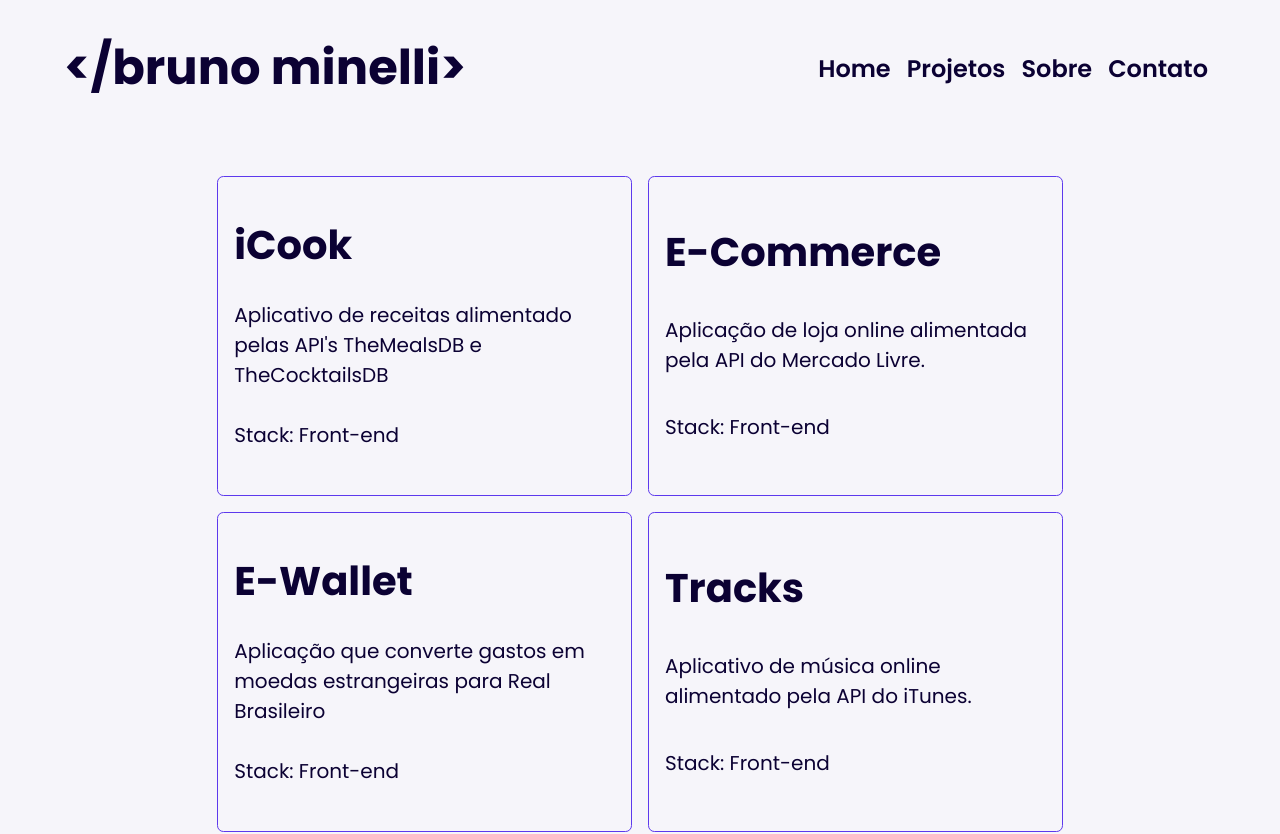
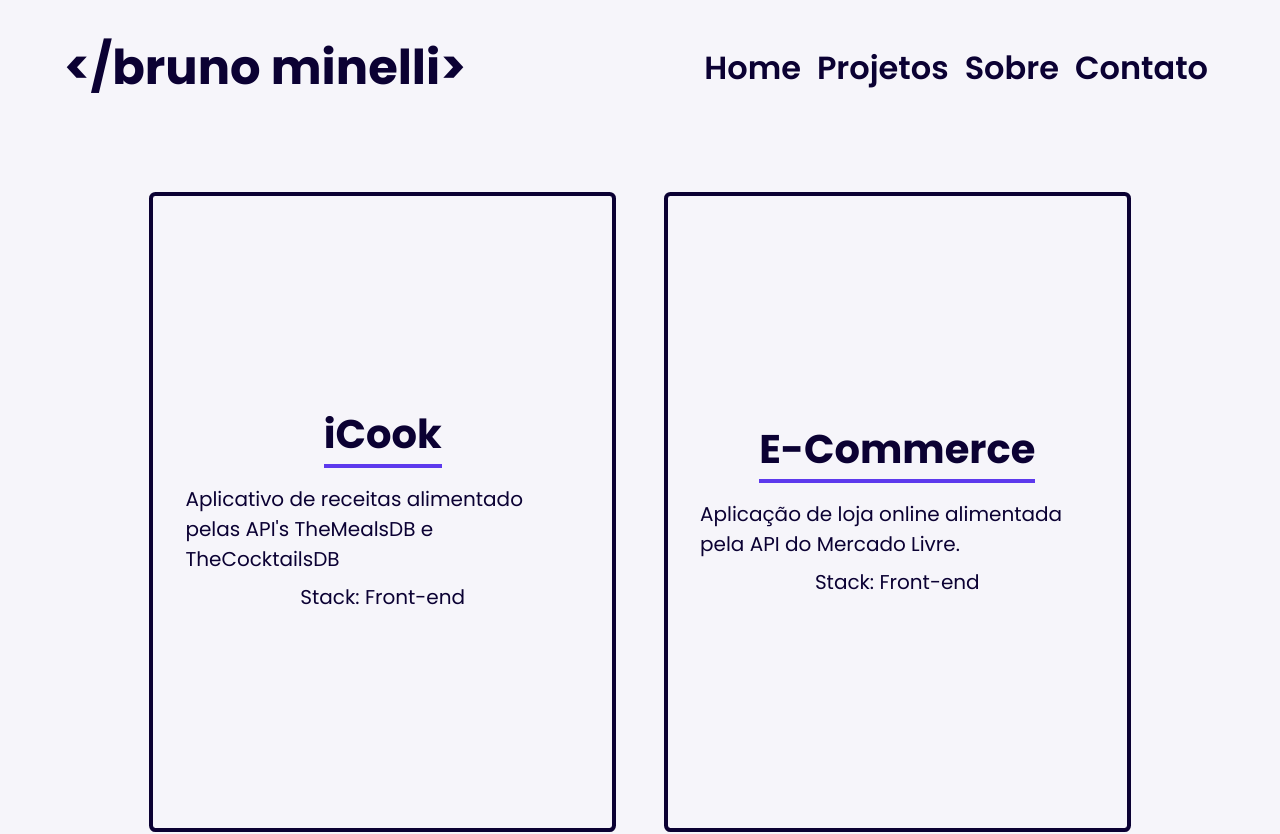
Before and after one commit to obrunominelli/obrunominelli.github.io, a React (Create React App) app: page /projects in a window 1280 px wide. Shown: the top 834 px of the page. Built offline with nearby package versions, Linux system fonts and the light colour scheme.

Commit message:
style: Ajustes de estilização da página inicial.

```diff
--- a/src/pages/Home.jsx
+++ b/src/pages/Home.jsx
@@ -18,13 +18,13 @@ function Home() {
           >
             <Section>
               <Block>
-                <Title>
+                <Title color={ palette.light.primary }>
                   Olá,<br />
                   eu sou Bruno Minelli
                 </Title>
-                <Subtitle>Desenvolvedor Web</Subtitle>
+                <Subtitle color={ palette.light.primary }>Desenvolvedor Web</Subtitle>
                 <Paragraph color={ palette.light.primary }>
-                  Especialista em desenvolvimento <strong>frontend</strong>, <strong>backend</strong> e <strong>fullstack</strong>
+                  Especialista em desenvolvimento <strong>fullstack</strong>
                 </Paragraph>
               </Block>
               <Block>
@@ -61,7 +61,7 @@ function Home() {
           >
             <Section>
               <Block>
-                <Title>Sobre mim</Title>
+                <Title color={ palette.light.secondary }>Sobre mim</Title>
                 <Paragraph color={ palette.light.secondary }>
                   Eu sou um apaixonado por jogos e por tecnologia com mais de oito anos de experiência no setor de tecnologia da informação aplicada à educação. Eu já corrigi um banco de dados em tempo real durante um evento de cursos de reciclagem para pessoas da área de medicina e gerenciei uma rede de mais de cem computadores no IFSP para pessoas estudantes. - <Link to='/about'>Veja mais...</Link>
                 </Paragraph>
@@ -77,7 +77,7 @@ function Home() {
           >
             <Section>
               <Block>
-                <Title>Competências</Title>
+                <Title color={ palette.light.primary }>Competências</Title>
                 { skills.map((skill, index) =>
                   <Card key={ index }>
                     <Paragraph color={ palette.light.primary }>{ skill }</Paragraph>
--- a/src/styles/index.js
+++ b/src/styles/index.js
@@ -55,6 +55,7 @@ const NavLink = styled.nav `
     margin: 0.5rem;
     text-decoration: none;
     color: ${props => props.color};
+    font-size: 1.5rem;
     font-weight: 600;
     transition: 0.5s;
 
@@ -65,9 +66,11 @@ const NavLink = styled.nav `
 
   @media screen and (min-width: 768px) {
     width: fit-content;
+  }
 
+  @media screen and (min-width: 1280px) {
     a {
-      font-size: 1.5rem;
+      font-size: 2rem;
     }
   }
 `;
@@ -84,12 +87,41 @@ const ExternalLink = styled.a `
   display: flex;
   align-items: center;
   justify-content: center;
-  width: 25%;
+  font-size: 0.875rem;
+  font-weight: 600;
+  text-decoration: none;
+  color: ${ props => props.color };
+  transition: 0.5s;
+
+  :hover {
+    color: ${ palette.light.accent };
+  }
 
   img {
     padding: 0.5rem;
-    min-width: 2.5rem;
+    width: 5rem;
   }
+
+  @media screen and (min-width: 768px) {
+    img {
+      width: 5rem;
+    }
+  }
+
+  @media screen and (min-width: 1280px) {
+    font-size: 1.25rem;
+    img {
+      width: 7.5rem;
+    }
+  }
+
+  @media screen and (min-width: 1920px) {
+    font-size: 2rem;
+    img {
+      width: 10rem;
+    }
+  }
+
 `;
 
 const Container = styled.main `
@@ -98,8 +130,8 @@ const Container = styled.main `
   align-items: center;
   justify-content: center;
   margin: auto;
+  background-color: ${ palette.light.secondary };
   width: 100%;
-  background-color: ${ palette.light.secondary };
 `;
 
 const Wrapper = styled.article `
@@ -113,7 +145,6 @@ const Wrapper = styled.article `
   width: 100%;
 
   @media screen and (min-width: 768px) {
-    flex-flow: row nowrap;
     padding: 2rem 4rem;
   }
 
@@ -131,7 +162,6 @@ const Section = styled.section `
 
   @media screen and (min-width: 768px) {
     flex-flow: row nowrap;
-    width: 95%;
   }
 
   @media screen and (min-width: 1280px) {
@@ -139,20 +169,21 @@ const Section = styled.section `
   }
 
   @media screen and (min-width: 1920px) {
-    width: 70%;
+    width: 85%;
   }
 `;
 
 const Block = styled.div `
   display: flex;
   flex-flow: row wrap;
-  align-items: center;
+  align-items: flex-start;
   justify-content: center;
   min-width: 50%;
   max-width: 100%;
 `;
 
 const Title = styled.h1 `
+  color: ${ props => props.color };
   font-size: 1.75rem;
   text-align: center;
   margin-bottom: 0.5rem;
@@ -195,7 +226,6 @@ const Subtitle = styled.h2 `
 
 const Paragraph = styled.p `
   font-size: 0.875rem;
-  text-align: center;
   margin-bottom: 0.5rem;
   color: ${props => props.color};
 
@@ -217,7 +247,6 @@ const Paragraph = styled.p `
   @media screen and (min-width: 768px) {
     font-size: 0.875rem;
     text-align: left;
-    width: 100%;
   }
 
   @media screen and (min-width: 1280px) {
@@ -238,6 +267,10 @@ const Card = styled.div `
   padding: 1rem;
   width: 50%;
 
+  ${Paragraph} {
+    margin: 0;
+  }
+
   @media screen and (min-width: 768px) {
     max-width: 25%;
 
@@ -247,19 +280,118 @@ const Card = styled.div `
   }
 `;
 
+const Dropdown = styled(Card) `
+  border: 0.0625rem solid ${palette.light.primary};
+  margin: 0.5rem;
+  padding: 0.5rem;
+  width: 45%;
+  transition: 1s;
+
+  ${Block} {
+    display: none;
+    padding: 1rem;
+    top: 3.75rem;
+    transform: 1s;
+  }
+
+  ${Paragraph} {
+    text-align: left;
+  }
+
+  :hover {
+    color: ${palette.light.secondary};
+    background-color: ${palette.light.primary};
+    cursor: pointer;
+
+    ${Paragraph} {
+      color: ${palette.light.secondary};
+    }
+
+    ${Block} {
+      display: block;
+    }
+  }
+`;
+
 const Project = styled.div `
   display: flex;
   flex-direction: column;
   align-items: center;
-  justify-content: space-evenly;
+  justify-content: flex-start;
   color: ${ palette.light.primary };
-  border: 1px solid ${palette.light.accent};
+  border: 0.25rem solid ${ palette.light.primary };
   border-radius: 0.4rem;
   padding: 1rem;
   margin: 0.5rem;
-  width: 40%;
-  min-height: 20rem;
+  width: 100%;
   transition: 0.5s;
+
+  ${ Section } {
+    justify-content: center;
+    width: 100%;
+
+    ${ Paragraph } {
+      text-align: center;
+      margin: 0.5rem;
+      width: 45%;
+    };
+  };
+
+  ${Title}, ${Subtitle} {
+    text-align: center;
+    border-bottom: 0.25rem solid ${palette.light.accent};
+    width: fit-content;
+  }
+
+  @media screen and (min-width: 768px) {
+    justify-content: center;
+    width: 45%;
+    height: 25rem;
+
+    ${ Section } {
+      flex-flow: row wrap;
+
+      ${ Paragraph } {
+        width: 40%;
+      };
+    }
+
+    ${Title}, ${Subtitle} {
+      margin-bottom: 0.5rem;
+    }
+  }
+
+  @media screen and (min-width: 1280px) {
+    margin: 1.5rem;
+    padding: 2rem;
+    width: 45%;
+    height: 40rem;
+
+    :hover {
+      background-color: ${ palette.light.primary };
+      color: ${ palette.light.secondary };
+    }
+
+    ${Title}, ${Subtitle} {
+      margin-bottom: 1rem;
+    }
+  }
+
+  @media screen and (min-width: 1920px) {
+    width: 45%;
+    min-height: 60rem;
+
+    ${Title}, ${Subtitle} {
+      margin-bottom: 1.5rem;
+    }
+  }
+`;
+
+const Thumbnail = styled.figure `
+  display: flex;
+  flex-direction: column;
+  align-items: center;
+  justify-content: center;
 `;
 
 const Image = styled.img `
@@ -278,13 +410,14 @@ const Foot = styled.footer `
   color: ${props => props.color};
   width: 100%;
 
+  ${Paragraph} {
+    text-align: center;
+    font-weight: 600;
+  }
+
   @media screen and (min-width: 768px) {
     padding: 2rem 4rem;
 
-    ${Paragraph} {
-      text-align: center;
-      font-weight: 600;
-    }
   }
 
   @media screen and (min-width: 768px) {
@@ -306,10 +439,12 @@ export {
   Section,
   Block,
   Card,
+  Dropdown,
   Project,
   Title,
   Subtitle,
   Paragraph,
+  Thumbnail,
   Image,
   Foot,
 };
```
